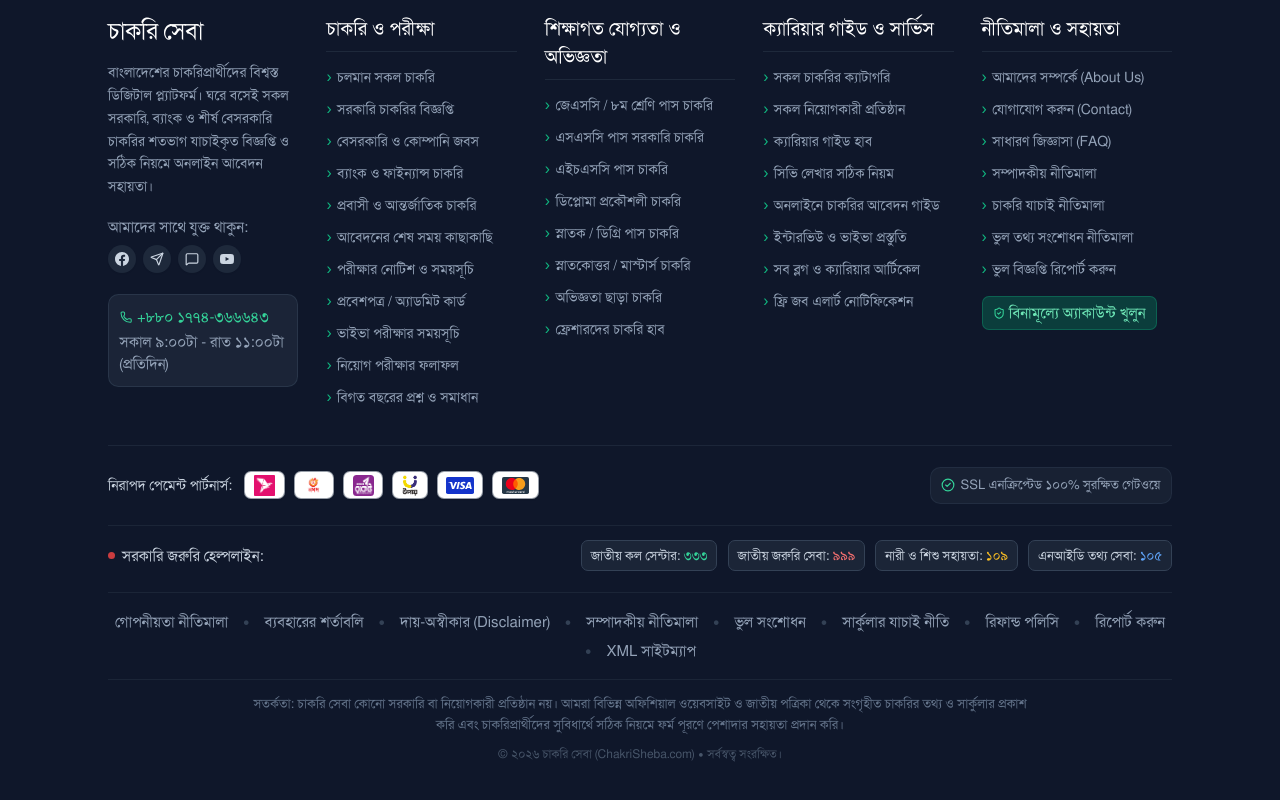
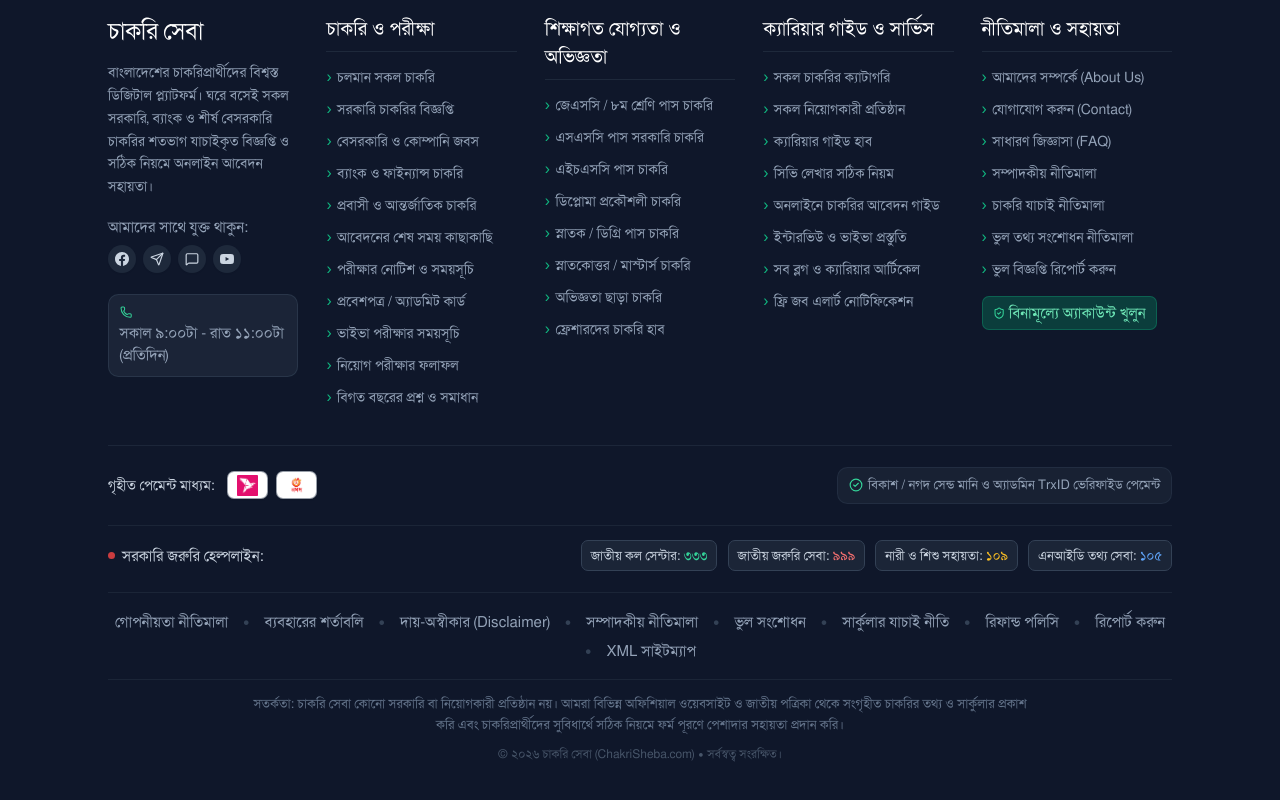
Before and after one commit to moshiurrahmandeap11/client-master-portal, a Next.js app: page /blog in a window 1280 px wide. Shown: the part 1407-2207 px from the top of the page. Built offline with nearby package versions, Linux system fonts and the light colour scheme; no server answers.

Commit message:
feat(footer): use dynamic platform contacts and honest manual bKash/Nagad payment copy

```diff
--- a/src/components/shared/Footer.tsx
+++ b/src/components/shared/Footer.tsx
@@ -1,5 +1,6 @@
 'use client';
-import React, { useState, useEffect } from 'react';
+import React from 'react';
+import { usePlatformSettings, getPlatformContacts } from '@/hooks/usePlatformQueries';
 
 import Link from 'next/link';
 import { Briefcase, Phone, MessageSquare, Send, ShieldCheck, CheckCircle2 } from 'lucide-react';
@@ -90,31 +91,10 @@ export const DEFAULT_FOOTER_COLUMNS: FooterColumnItem[] = [
 ];
 
 export default function Footer({ initialSettings }: { initialSettings?: any } = {}) {
-  const [settings, setSettings] = useState<any>(initialSettings || null);
-
-  useEffect(() => {
-    if (initialSettings) {
-      setSettings(initialSettings);
-    }
-  }, [initialSettings]);
-
-  useEffect(() => {
-    const load = () => {
-      fetch('/api/platform/settings')
-        .then(r => r.json())
-        .then(d => {
-          const live = d.settings || d.data;
-          if (d.success && live) setSettings(live);
-        })
-        .catch(() => {});
-    };
-    load();
-    window.addEventListener('cs_settings_changed', load);
-    return () => window.removeEventListener('cs_settings_changed', load);
-  }, []);
-
-  const phone = settings?.general?.supportPhone || '+৮৮০ ১৭৭৪-৩৬৬৬৪৩';
-  const whatsapp = settings?.general?.whatsappNumber || '8801774366643';
+  const { data: settings } = usePlatformSettings(initialSettings);
+  const contacts = getPlatformContacts(settings);
+  const phone = contacts.supportPhone;
+  const whatsapp = contacts.whatsappNumber;
   const aboutText = settings?.general?.footerAboutText || 'বাংলাদেশের চাকরিপ্রার্থীদের বিশ্বস্ত ডিজিটাল প্ল্যাটফর্ম। ঘরে বসেই সকল সরকারি, ব্যাংক ও শীর্ষ বেসরকারি চাকরির শতভাগ যাচাইকৃত বিজ্ঞপ্তি ও সঠিক নিয়মে অনলাইন আবেদন সহায়তা।';
   const fbUrl = settings?.general?.facebookUrl || 'https://facebook.com/chakrisheba.bd';
   const tgUrl = settings?.general?.telegramUrl || 'https://t.me/chakrisheba';
@@ -221,10 +201,10 @@ export default function Footer({ initialSettings }: { initialSettings?: any } =
           ))}
         </div>
 
-        {/* Real Payment Partners Badges & Security Strip */}
+        {/* Manual Mobile Banking Payment Strip */}
         <div className="border-t border-slate-800/90 mt-10 pt-6 flex flex-col md:flex-row items-center justify-between gap-4 text-center md:text-left">
           <div className="flex flex-wrap items-center justify-center md:justify-start gap-2.5 text-[14px] text-slate-400">
-            <span className="font-semibold text-slate-300 mr-1">নিরাপদ পেমেন্ট পার্টনার্স:</span>
+            <span className="font-semibold text-slate-300 mr-1">গৃহীত পেমেন্ট মাধ্যম:</span>
 
             <div className="h-8 px-2.5 py-1 bg-white rounded-lg shadow-sm border border-slate-700/50 flex items-center justify-center hover:scale-105 transition-all" title="বিকাশ (bKash)">
               <img src="/images/payments/Bkash.png" alt="বিকাশ" className="h-6 w-auto object-contain" />
@@ -233,27 +213,11 @@ export default function Footer({ initialSettings }: { initialSettings?: any } =
             <div className="h-8 px-2.5 py-1 bg-white rounded-lg shadow-sm border border-slate-700/50 flex items-center justify-center hover:scale-105 transition-all" title="নগদ (Nagad)">
               <img src="/images/payments/Nagad.png" alt="নগদ" className="h-6 w-auto object-contain rounded" />
             </div>
-
-            <div className="h-8 px-2.5 py-1 bg-white rounded-lg shadow-sm border border-slate-700/50 flex items-center justify-center hover:scale-105 transition-all" title="রকেট (Rocket)">
-              <img src="/images/payments/Rocket.png" alt="রকেট" className="h-6 w-auto object-contain rounded" />
-            </div>
-
-            <div className="h-8 px-2.5 py-1 bg-white rounded-lg shadow-sm border border-slate-700/50 flex items-center justify-center hover:scale-105 transition-all" title="উপায় (Upay)">
-              <img src="/images/payments/Upay.png" alt="উপায়" className="h-6 w-auto object-contain" />
-            </div>
-
-            <div className="h-8 px-2.5 py-1 bg-white rounded-lg shadow-sm border border-slate-700/50 flex items-center justify-center hover:scale-105 transition-all" title="ভিসা কার্ড (Visa)">
-              <img src="/images/payments/visa.svg" alt="Visa" className="h-5 w-auto object-contain rounded-sm" />
-            </div>
-
-            <div className="h-8 px-2.5 py-1 bg-white rounded-lg shadow-sm border border-slate-700/50 flex items-center justify-center hover:scale-105 transition-all" title="মাস্টারকার্ড (Mastercard)">
-              <img src="/images/payments/mastercard.svg" alt="Mastercard" className="h-5 w-auto object-contain rounded-sm" />
-            </div>
           </div>
 
           <div className="text-[13px] text-slate-400 flex items-center gap-1.5 bg-slate-800/60 px-3 py-1.5 rounded-xl border border-slate-700/40">
             <CheckCircle2 className="w-4 h-4 text-emerald-400" />
-            <span>SSL এনক্রিপ্টেড ১০০% সুরক্ষিত গেটওয়ে</span>
+            <span>বিকাশ / নগদ সেন্ড মানি ও অ্যাডমিন TrxID ভেরিফাইড পেমেন্ট</span>
           </div>
         </div>
 
```
